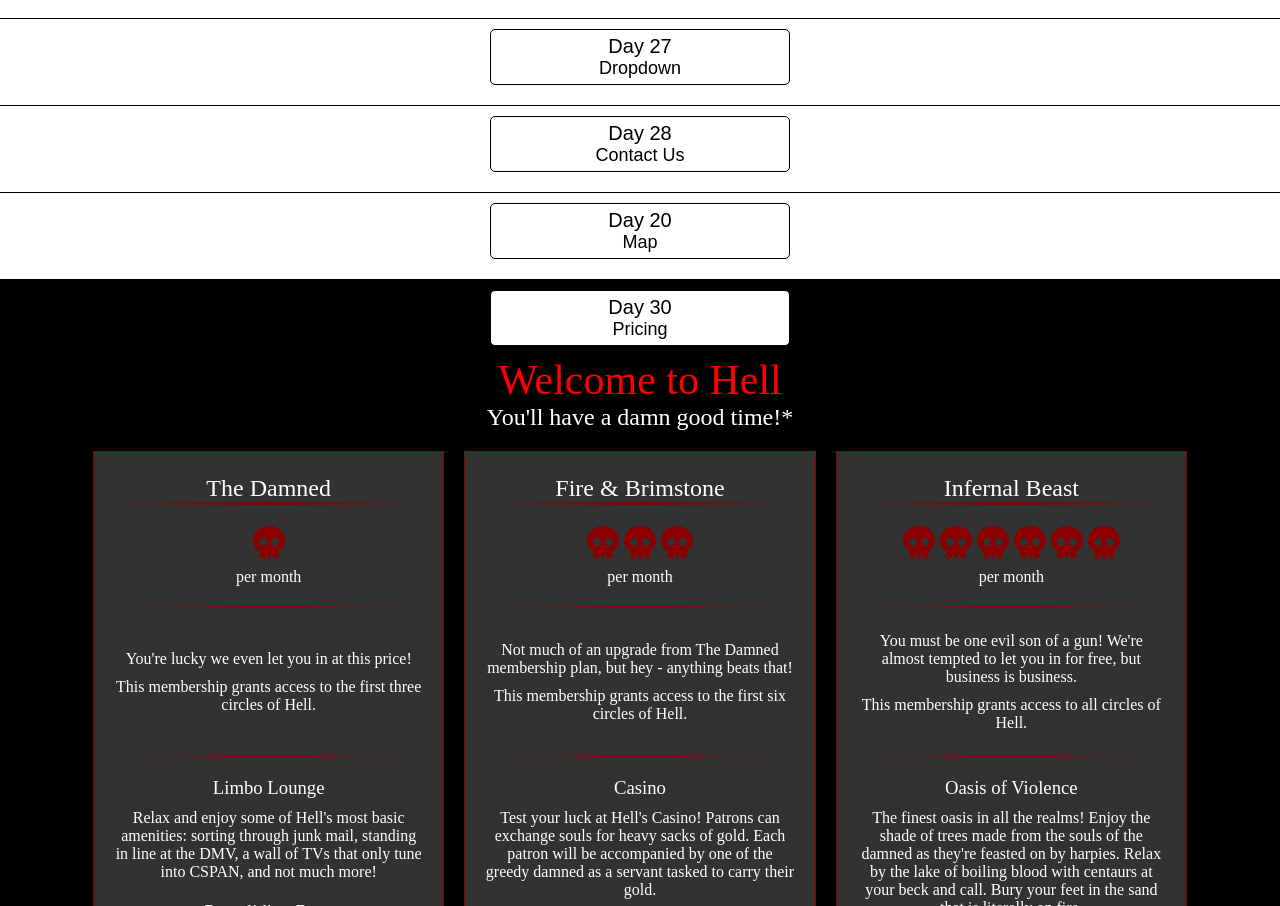
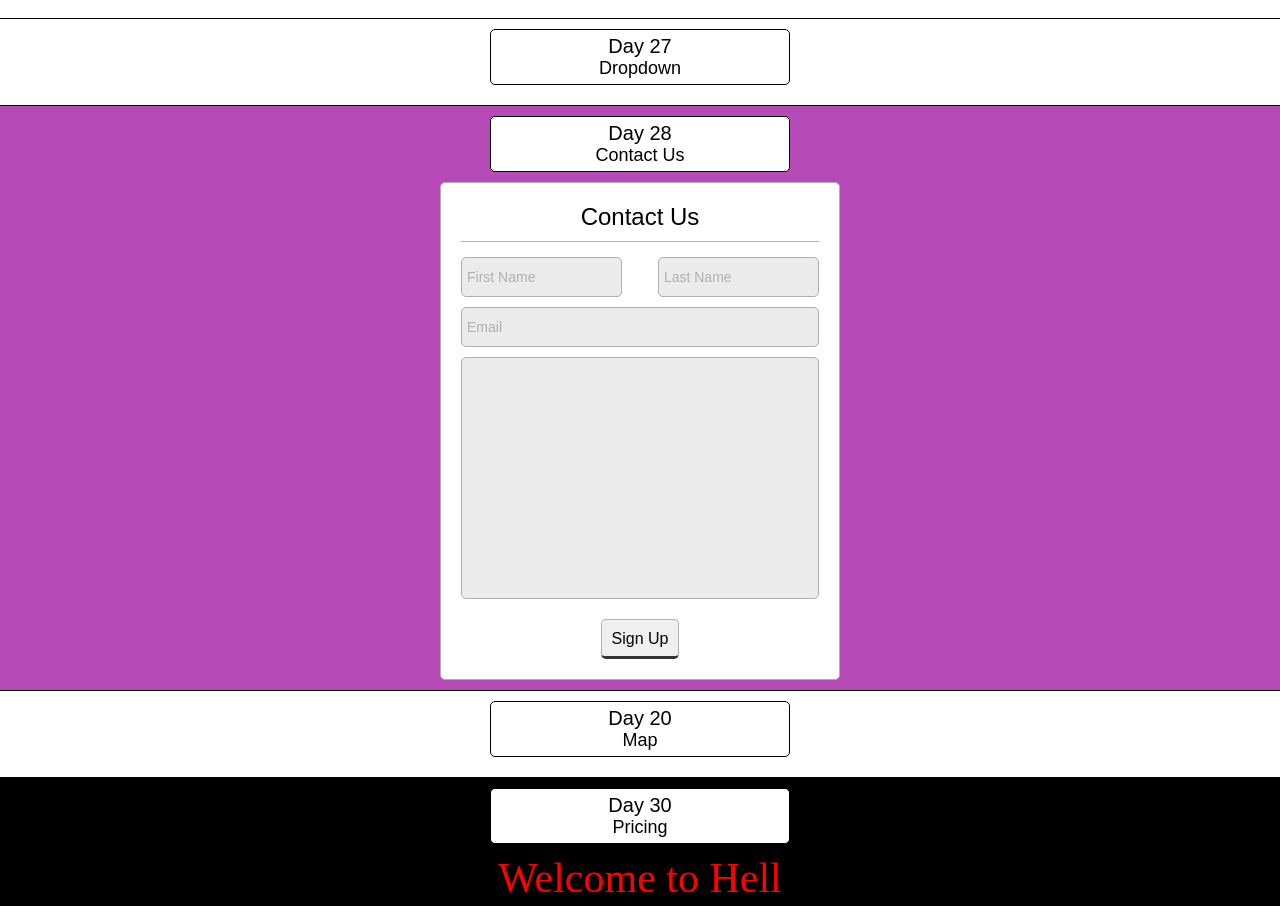
Before and after one commit to camcorrado/Daily-UI, a React (Create React App) app: page / in a window 1280 px wide. Shown: the part 7656-8562 px from the top of the page. Built offline with nearby package versions, Linux system fonts and the light colour scheme; a web font is replaced by a local one.

Commit message:
Day 28 completed

```diff
--- a/src/Components/Day28/Day28.css
+++ b/src/Components/Day28/Day28.css
@@ -0,0 +1,78 @@
+.contactUs {
+  background-color: rgb(182, 74, 182);
+}
+
+.contactUsForm {
+  display: flex;
+  flex-direction: column;
+  border: 1px solid rgb(175, 175, 175);
+  border-radius: 5px;
+  max-width: 400px;
+  margin: auto;
+  padding: 20px;
+  background-color: white;
+}
+
+.contactUsForm > h1 {
+  font-family: sans-serif;
+  font-weight: 500;
+  text-align: center;
+  padding-bottom: 10px;
+  margin: 0px auto 15px auto;
+  border-bottom: 1px solid rgba(0, 0, 0, 0.3);
+  width: 100%;
+}
+
+.contactUsForm > div {
+  display: flex;
+}
+
+.nameInputs {
+  justify-content: space-between;
+}
+
+.contactUsForm > div > input {
+  flex-basis: 100%;
+  height: 40px;
+  margin-bottom: 10px;
+  background-color: rgb(235, 235, 235);
+  border: 1px solid rgb(175, 175, 175);
+  border-radius: 5px;
+  font-size: 14px;
+  padding-left: 5px;
+}
+
+.contactUsForm > div > input::placeholder {
+  color: rgb(175, 175, 175);
+  font-size: 14px;
+}
+
+.contactUsForm > div > textarea {
+  flex-basis: 100%;
+  min-height: 150px;
+  resize: none;
+  margin-bottom: 10px;
+  background-color: rgb(235, 235, 235);
+  border: 1px solid rgb(175, 175, 175);
+  border-radius: 5px;
+  font-size: 14px;
+  padding-left: 5px;
+}
+
+.contactUsForm button {
+  height: 40px;
+  border: 1px solid rgb(175, 175, 175);
+  border-bottom: 3px solid #333;
+  border-radius: 5px;
+  font-size: 16px;
+  padding: 10px;
+  margin: auto;
+  cursor: pointer;
+  transition: all 0.5s;
+}
+
+.contactUsForm > div > button:hover {
+  background: none;
+  background-color: #333;
+  color: white;
+}
--- a/src/Components/Day28/Day28.js
+++ b/src/Components/Day28/Day28.js
@@ -2,14 +2,105 @@ import React, { Component } from "react";
 import "./Day28.css";
 
 export default class Day28 extends Component {
+  state = {
+    success: false,
+  };
+
+  handleSubmit = (ev) => {
+    ev.preventDefault();
+
+    const { firstName, lastName, email, message } = ev.target;
+
+    this.setState({
+      success: true,
+    });
+    firstName.value = "";
+    lastName.value = "";
+    email.value = "";
+    message.value = "";
+  };
+
+  handleReset = (ev) => {
+    ev.preventDefault();
+    this.setState({
+      success: false,
+    });
+  };
+
   render() {
+    const { success } = this.state;
     return (
-      <section className="contactUS">
+      <section className="contactUs">
         <div className="assignment">
           <h2 className="dayNumber">Day 28</h2>
           <h3 className="dayDescription">Contact Us</h3>
         </div>
-        <div className="?"></div>
+        {success ? (
+          <form className="contactUsForm" onSubmit={this.handleReset}>
+            <h1>Contact Us</h1>
+            <p className="success">
+              Thank you for contacting us. Typical responses take 1-2 business
+              days.
+            </p>
+            <div className="buttons">
+              <button type="submit" className="primary">
+                Send Another Message
+              </button>
+            </div>
+          </form>
+        ) : (
+          <form className="contactUsForm" onSubmit={this.handleSubmit}>
+            <h1>Contact Us</h1>
+            <div className="nameInputs">
+              <input
+                type="text"
+                name="firstName"
+                id="firstName"
+                maxLength="20"
+                minLength="2"
+                placeholder="First Name"
+                aria-required="true"
+                required
+              />
+              <input
+                type="text"
+                name="lastName"
+                id="lastName"
+                maxLength="20"
+                minLength="2"
+                placeholder="Last Name"
+                aria-required="true"
+                required
+              />
+            </div>
+            <div className="emailInput">
+              <input
+                type="email"
+                name="email"
+                id="email"
+                maxLength="120"
+                placeholder="Email"
+                aria-required="true"
+                required
+              />
+            </div>
+            <div className="messageInput">
+              <textarea
+                name="message"
+                id="message"
+                rows="15"
+                aria-required="true"
+                maxLength="120"
+                required
+              ></textarea>
+            </div>
+            <div className="buttons">
+              <button type="submit" className="primary">
+                Sign Up
+              </button>
+            </div>
+          </form>
+        )}
       </section>
     );
   }
```
Also changed, not shown: 1 other file (tests, documents, lock files or other folders).
